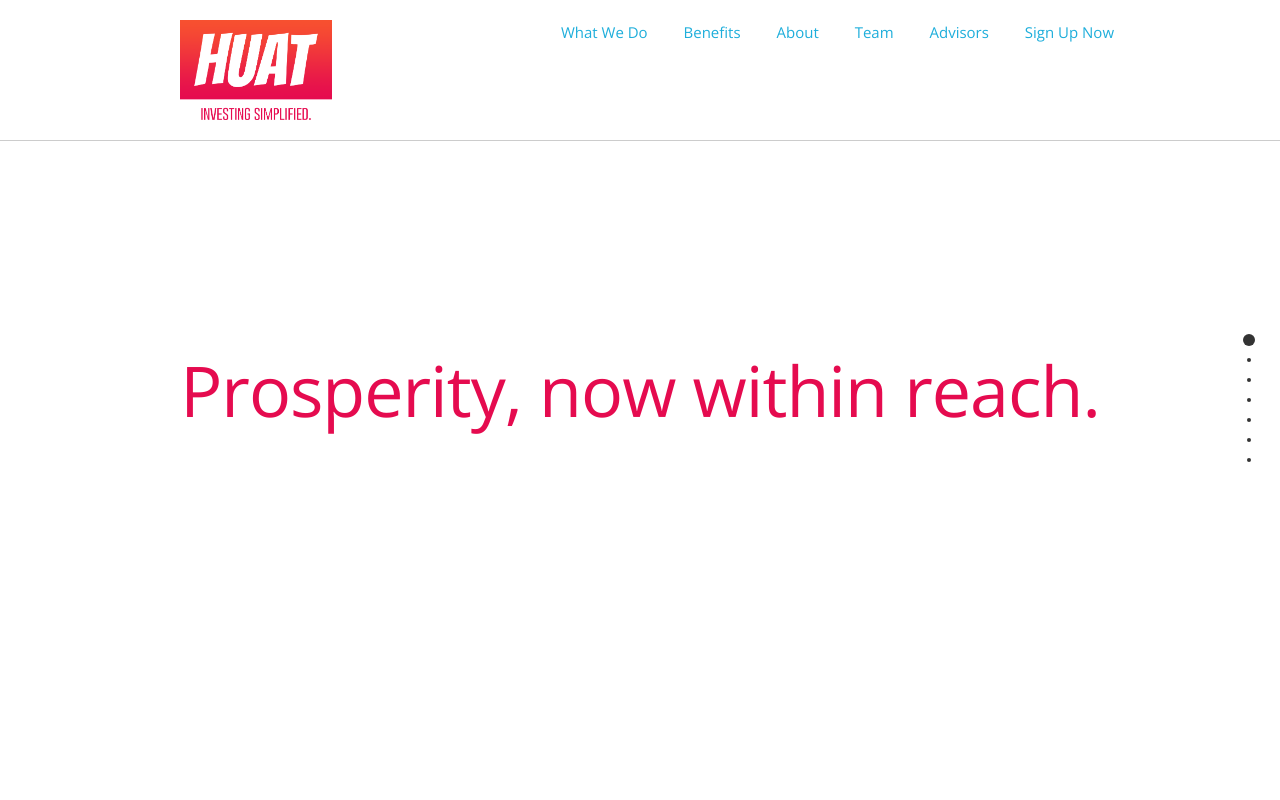
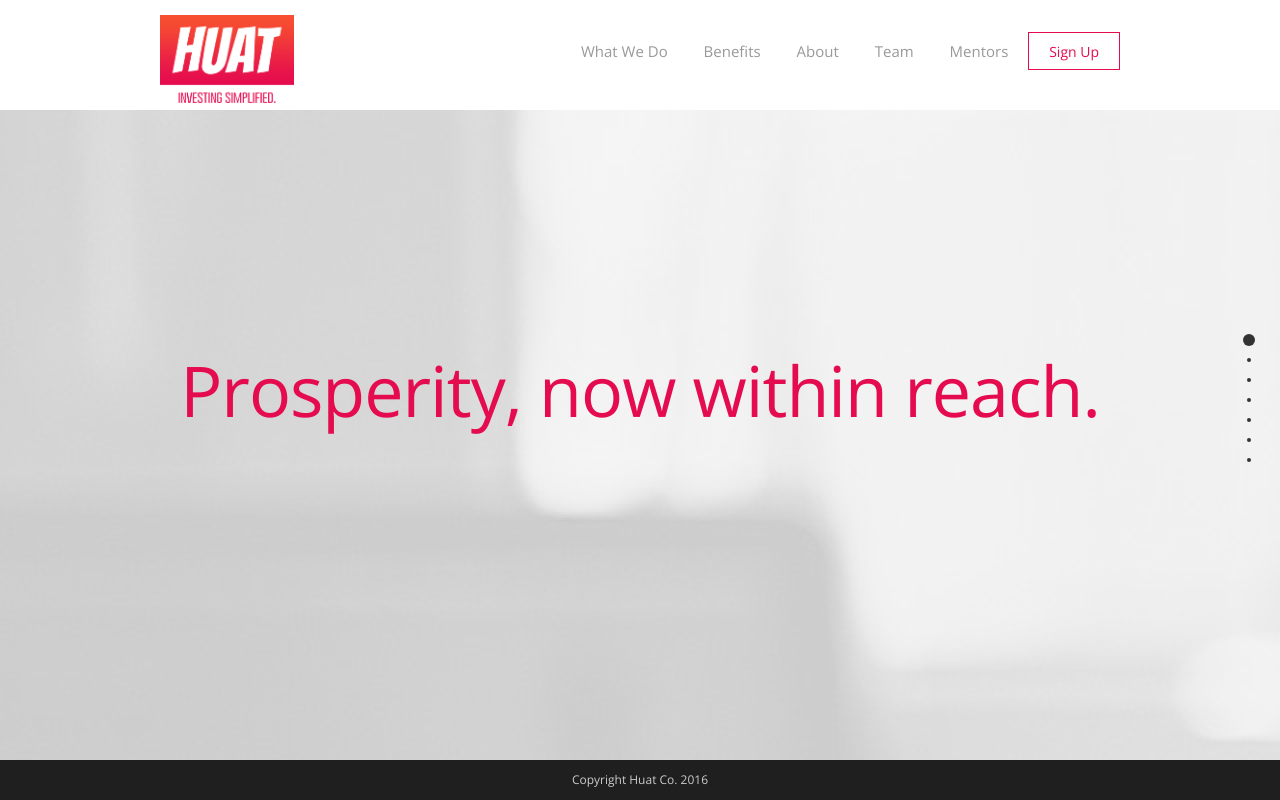
Before and after one commit to huatco/huatco.github.io, a plain HTML site: page index.html in a window 1280 px wide. Drawn offline with nearby package versions, Linux system fonts and the light colour scheme.

Commit message:
Fix navbar, footer and hero section

```diff
--- a/css/skeleton.css
+++ b/css/skeleton.css
@@ -172,19 +172,17 @@ input[type="reset"],
 input[type="button"] {
   display: inline-block;
   height: 38px;
-  padding: 0 30px;
-  color: #555;
+  padding: 0 20px;
+  color: #e50b4f;
   text-align: center;
-  font-size: 11px;
-  font-weight: 600;
+  font-size: 14px;
+  font-weight: 400;
   line-height: 38px;
-  letter-spacing: .1rem;
-  text-transform: uppercase;
+  margin-bottom: 2px;
   text-decoration: none;
   white-space: nowrap;
   background-color: transparent;
-  border-radius: 4px;
-  border: 1px solid #bbb;
+  border: 1px solid #e50b4f;
   cursor: pointer;
   box-sizing: border-box; }
 .button:hover,
--- a/css/style.css
+++ b/css/style.css
@@ -2,16 +2,28 @@ a {
 	text-decoration: none;
 }
 
-footer {
+
+.footer {
 	background-color: #1f1f20;
+	bottom: 0;
+	height:30px;
+	width: 100%;
+	padding-top: 10px;
+	position: fixed;
+	z-index: 10;
 }
+
+.footer p {
+	color: #ccc;
+	font-size: 12px;
+	font-weight: 300;
+}
+
 header {
-	height: 100px;
+	height: 110px;
 	width: 100vw;
 	background-color: #fff;
-	border-bottom: 1px solid #ccc;
 	position: fixed;
-	padding: 20px;
 	z-index: 10;
 }
 
@@ -21,33 +33,31 @@ header {
 	margin: 0 auto;
 }
 
-img {
-	display: block;
-	margin: 0 auto;
-	max-height: 200px;
-	max-width: 200px;
+header img {
+	display: inline;
+	margin-top: 15px;
+	height: 80%;
+	width: auto;
 }
 
-header img {
-	height: 100%;
-	width: auto;
-	display: inline;
-}
-
-header nav {
+nav {
 	float: right;
 	list-style-type: none;
     margin: 0;
-    padding: 0;
-    padding-right: 10px;
+    padding: 32px 0;
     vertical-align: middle;
 }
 
 
-header nav a{
+nav a{
+	color: #999;
+    padding: 14px 16px;
 	text-align: center;
-    padding: 14px 16px;
     text-decoration: none;
+}
+
+nav a:hover {
+	color: #e50b4f;
 }
 
 h1 {
@@ -73,3 +83,14 @@ p{
 	font-size: 18px;
 	text-align: center;
 }
+
+img {
+	display: block;
+	margin: 0 auto;
+	max-height: 200px;
+	max-width: 200px;
+}
+
+.hero {
+	background-image: url("../images/computer_keyboard_mouse_laptop_mac_apple_66734_3840x2160.jpg");
+}
--- a/index.html
+++ b/index.html
@@ -40,19 +40,26 @@
   –––––––––––––––––––––––––––––––––––––––––––––––––– -->
   <header>
     <div class="nav-container">
-      <img src="images/huat_logo.png">
+      <a href="#home"><img src="images/huat_logo.png"></a>
       <nav>
-        <a href="#">What We Do</a>
-        <a href="#">Benefits</a>
-        <a href="#">About</a>
-        <a href="#">Team</a>
-        <a href="#">Advisors</a>
-        <a href="#">Sign Up Now</a>
+        <a href="#whatishuat">What We Do</a>
+        <a href="#benefits">Benefits</a>
+        <a href="#about">About</a>
+        <a href="#team">Team</a>
+        <a href="#mentors">Mentors</a>
+        <a class="button" href="#signup">Sign Up</a>
       </nav>
     </div>
   </header>
+  <div class="footer">
+    <p>Copyright Huat Co. 2016</p>
+  </div>
   <div id="fullpage">
-    <div class="section container"><h1>Prosperity, now within reach.</h1></div>
+    <div class="section hero">
+      <div class="container">
+        <h1>Prosperity, now within reach.</h1>
+      </div>
+    </div>
     <div class="section container">
       <h2>What is Huat</h2>
       <p>An online portfolio management service that provides automated, algorithm-based advice, rebalancing, and trade execution.</p>
@@ -143,15 +150,11 @@
       <h2>Interested in us?</h2>
       <p>Leave your email address with us, and we will keep you posted. </p>
       <form>
-        <label for="exampleEmailInput">Your email</label>
         <input class="u-full-width" type="email" placeholder="test@mailbox.com" id="exampleEmailInput">
         <input type="submit" value="Submit">
       </form>
     </div>
   </div>
-  <footer>
-    <p>Copyright Huat Co. 2016</p>
-  </footer>
 
 <!-- End Document
   –––––––––––––––––––––––––––––––––––––––––––––––––– -->
@@ -159,6 +162,8 @@
     $(document).ready(function() {
       $('#fullpage').fullpage({
         navigation: true,
+        anchors:['home', 'whatishuat', 'benefits', 'about', 'team', 'mentors', 'signup'],
+
       });
     });
   </script>
```
Also changed, not shown: images/computer_keyboard_mouse_laptop_mac_apple_66734_3840x2160.jpg (added).
